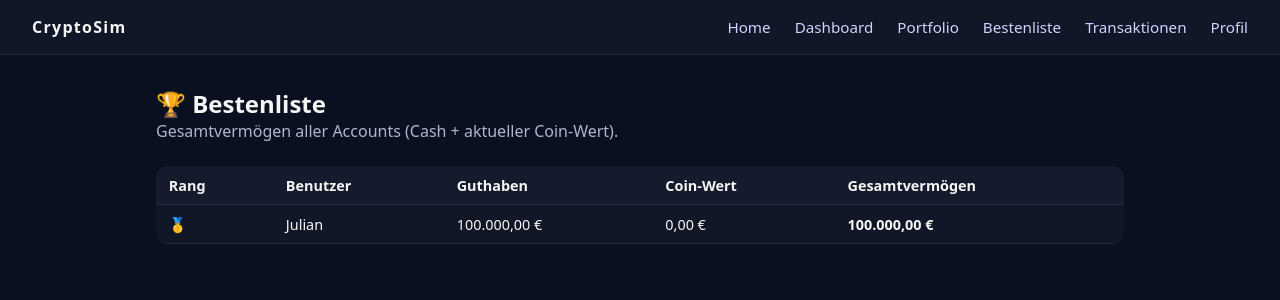
After one commit to Lucas-Klein1/CryptoBroker, a Flask app: page /leaderboard in a window 1280 px wide. The commit adds this page. Shown: the top 300 px of the page. Run offline with Flask 3, Linux system fonts and the light colour scheme; data comes from the database, SQL or seed files in the repository; tables that the repository leaves empty hold one stand-in row (values such as "Sample post").

Commit message:
Add leaderboard

```diff
--- a/cryptosim/app.py
+++ b/cryptosim/app.py
@@ -58,6 +58,13 @@ def portfolio():
     portfolio_history = market_service.get_portfolio_history(acc_id)
     return render_template("portfolio.html", positions=positions, total_value=total_value,
                            balance=balance, portfolio_history=portfolio_history)
+
+
+@app.route("/leaderboard")
+def leaderboard():
+    entries = portfolio_service.get_leaderboard()
+    acc_id = session.get("acc_id")
+    return render_template("leaderboard.html", entries=entries, current_acc_id=acc_id)
 
 
 @app.route("/transactions")
@@ -259,4 +266,3 @@ def trade(coin_id):
 
 if __name__ == "__main__":
     app.run(debug=False, host="0.0.0.0", port=5000)
-ys
--- a/cryptosim/services/portfolio_service.py
+++ b/cryptosim/services/portfolio_service.py
@@ -1,6 +1,9 @@
 from collections import defaultdict
 from models.transaction import Transaction
 from models.coin import Coin
+from models.database import Database
+from services.market_service import STARTING_BALANCE
+
 
 class PortfolioService:
     def get_portfolio_overview(self, acc_id: int):
@@ -31,3 +34,77 @@ class PortfolioService:
             )
 
         return positions, total_value
+
+    def get_leaderboard(self):
+        """Berechnet das Gesamtvermoegen (Cash + Coin-Werte zu aktuellen Preisen)
+        aller Accounts und gibt eine sortierte Bestenliste zurueck.
+
+        Returns:
+            Liste von Dicts: [{"rank": 1, "name": "...", "balance": ..., "coin_value": ..., "total": ...}, ...]
+        """
+        conn = Database.get_connection()
+        cur = conn.cursor()
+
+        # Alle Accounts laden
+        cur.execute("SELECT id, name FROM accounts")
+        accounts = cur.fetchall()
+
+        # Aktuelle Coin-Preise einmalig laden (Lookup)
+        cur.execute("SELECT id, current_price FROM coins")
+        price_lookup = {row["id"]: row["current_price"] for row in cur.fetchall()}
+
+        # Alle Transaktionen einmal laden, dann nach Account gruppieren
+        cur.execute("""
+            SELECT acc_id, coin_id, type, amount, price
+            FROM transactions
+        """)
+        tx_rows = cur.fetchall()
+        conn.close()
+
+        # Pro Account: Cash-Saldo und Coin-Bestaende
+        cash_by_acc = defaultdict(lambda: STARTING_BALANCE)
+        holdings_by_acc = defaultdict(lambda: defaultdict(float))
+
+        for r in tx_rows:
+            acc_id = r["acc_id"]
+            coin_id = r["coin_id"]
+            amount = r["amount"]
+            price = r["price"]
+            t = (r["type"] or "").upper()
+            if t == "BUY":
+                cash_by_acc[acc_id] -= amount * price
+                holdings_by_acc[acc_id][coin_id] += amount
+            elif t == "SELL":
+                cash_by_acc[acc_id] += amount * price
+                holdings_by_acc[acc_id][coin_id] -= amount
+
+        # Ergebnis-Liste aufbauen
+        entries = []
+        for acc in accounts:
+            acc_id = acc["id"]
+            balance = cash_by_acc[acc_id]
+            holdings = holdings_by_acc[acc_id]
+
+            coin_value = 0.0
+            for coin_id, amount in holdings.items():
+                if abs(amount) < 1e-9:
+                    continue
+                price = price_lookup.get(coin_id)
+                if price is not None:
+                    coin_value += amount * price
+
+            total = balance + coin_value
+            entries.append({
+                "acc_id": acc_id,
+                "name": acc["name"],
+                "balance": balance,
+                "coin_value": coin_value,
+                "total": total,
+            })
+
+        # Sortieren absteigend nach Gesamtvermoegen, Rang vergeben
+        entries.sort(key=lambda e: e["total"], reverse=True)
+        for i, e in enumerate(entries, start=1):
+            e["rank"] = i
+
+        return entries
--- a/cryptosim/templates/base.html
+++ b/cryptosim/templates/base.html
@@ -15,6 +15,7 @@
       <li><a href="{{ url_for('home') }}">Home</a></li>
       <li><a href="{{ url_for('dashboard') }}">Dashboard</a></li>
       <li><a href="{{ url_for('portfolio') }}">Portfolio</a></li>
+      <li><a href="{{ url_for('leaderboard') }}">Bestenliste</a></li>
       <li><a href="{{ url_for('transactions') }}">Transaktionen</a></li>
       <li><a href="{{ url_for('profile') }}">Profil</a></li>
       {% if session.get('acc_id') %}
--- /dev/null
+++ b/cryptosim/templates/leaderboard.html
@@ -0,0 +1,57 @@
+{% extends "base.html" %}
+{% block title %}Bestenliste – CryptoSim{% endblock %}
+
+{% block content %}
+<style>
+  .leaderboard-self {
+    background: rgba(111, 92, 255, 0.15) !important;
+  }
+  .leaderboard-self td {
+    border-bottom-color: rgba(111, 92, 255, 0.4) !important;
+  }
+</style>
+
+<h2>🏆 Bestenliste</h2>
+<p class="subtext" style="color:#b0b5d0;">
+  Gesamtvermögen aller Accounts (Cash + aktueller Coin-Wert).
+</p>
+
+{% if entries %}
+<table class="table leaderboard-table">
+  <thead>
+    <tr>
+      <th>Rang</th>
+      <th>Benutzer</th>
+      <th>Guthaben</th>
+      <th>Coin-Wert</th>
+      <th>Gesamtvermögen</th>
+    </tr>
+  </thead>
+  <tbody>
+    {% for e in entries %}
+    <tr class="{% if e.acc_id == current_acc_id %}leaderboard-self{% endif %}">
+      <td>
+        {% if e.rank == 1 %}🥇
+        {% elif e.rank == 2 %}🥈
+        {% elif e.rank == 3 %}🥉
+        {% else %}{{ e.rank }}
+        {% endif %}
+      </td>
+      <td>
+        {{ e.name }}
+        {% if e.acc_id == current_acc_id %}
+          <span style="color:#6f5cff; font-size:0.8rem;">(du)</span>
+        {% endif %}
+      </td>
+      <td>{{ e.balance|eur }}</td>
+      <td>{{ e.coin_value|eur }}</td>
+      <td><strong>{{ e.total|eur }}</strong></td>
+    </tr>
+    {% endfor %}
+  </tbody>
+</table>
+{% else %}
+<p>Es gibt noch keine Accounts.</p>
+{% endif %}
+
+{% endblock %}
```
Also changed, not shown: cryptosim/services/coin_sync_service.py (+28 -3 lines), 1 other file.
